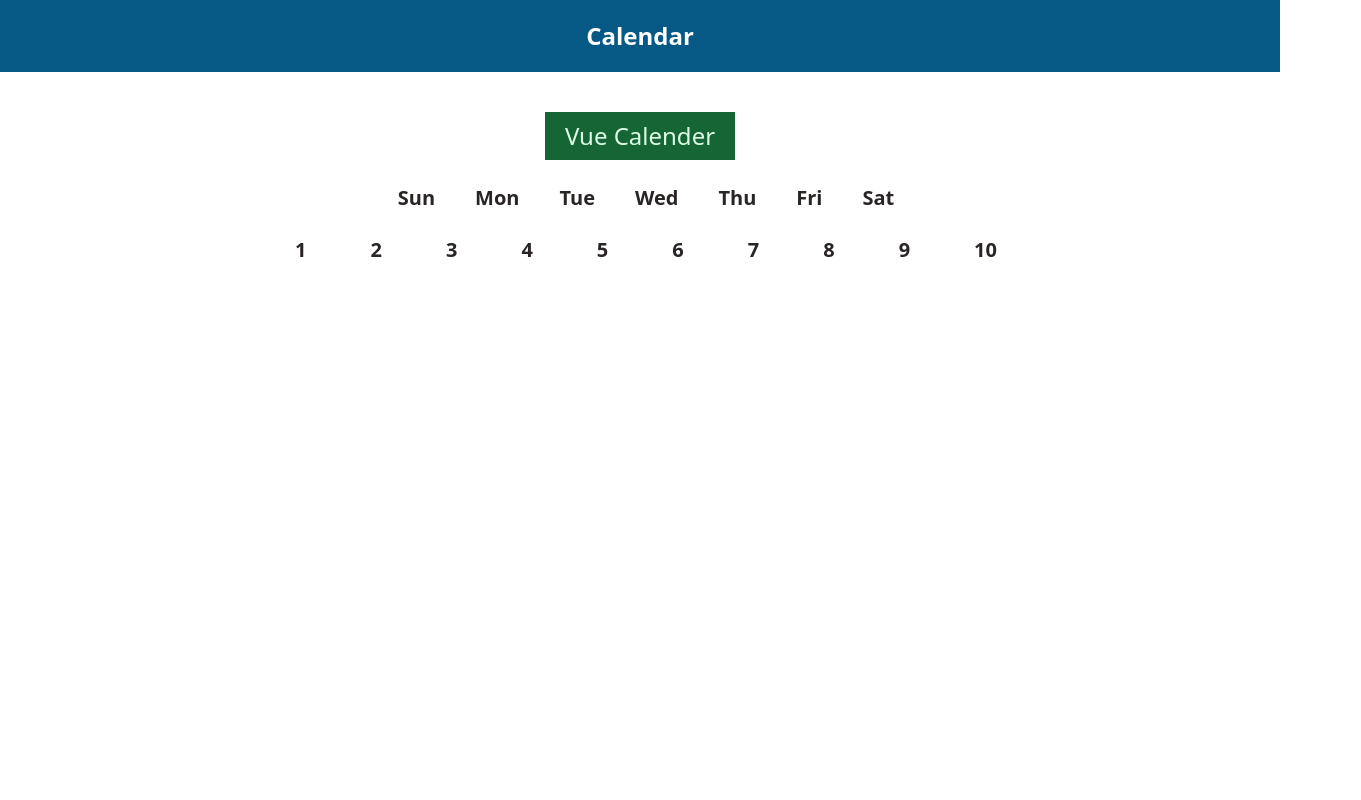
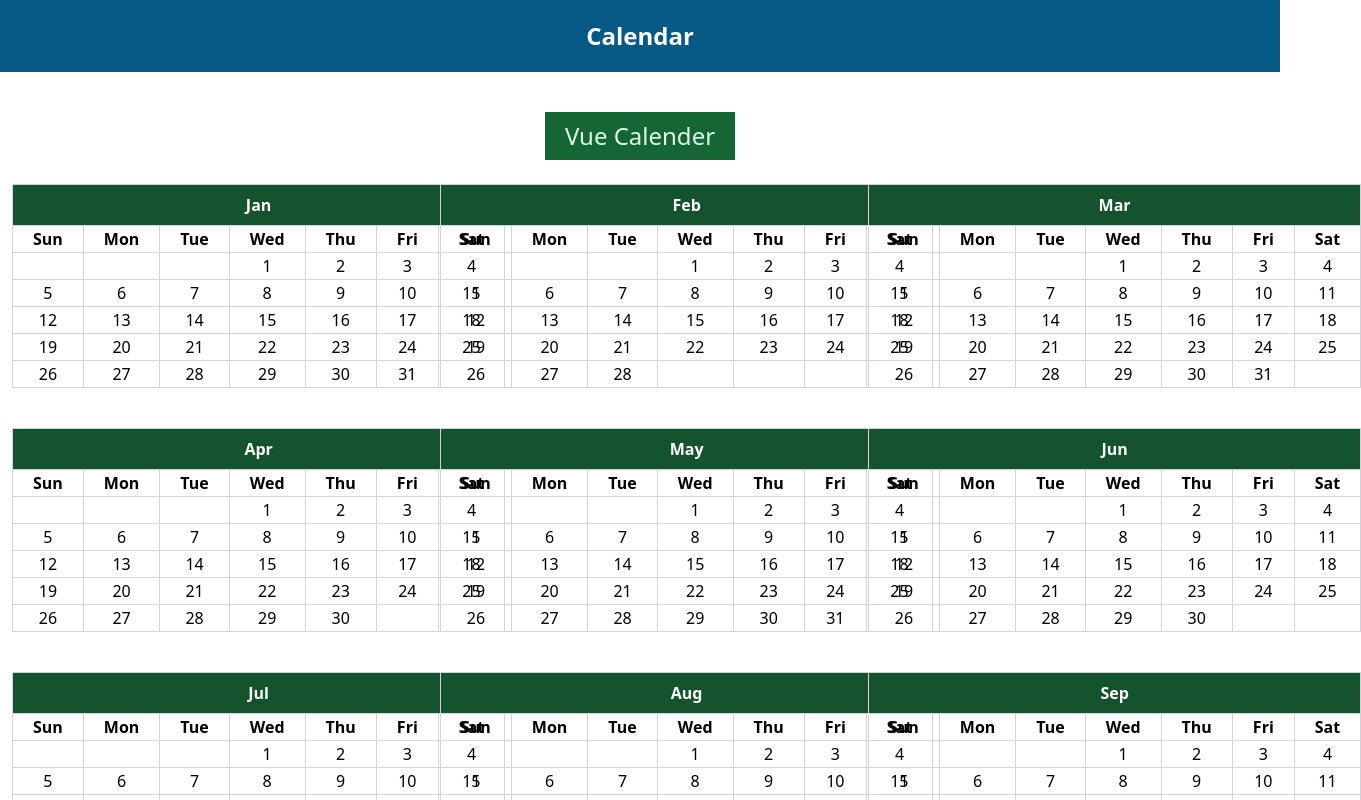
Before and after one commit to rayhanalshorif133/Play-With-Vue_Js, a Vue app in the folder raw_vue3/app_2/: page / in a window 1280 px wide. Shown: the top 800 px of the page, 1361 px wide, since content can reach past the window. Built offline with nearby package versions, Linux system fonts and the light colour scheme.

Commit message:
calender

```diff
--- a/raw_vue3/app_2/src/components/Calendar.vue
+++ b/raw_vue3/app_2/src/components/Calendar.vue
@@ -1,5 +1,5 @@
 <template>
-  <div>
+  <div class="mb-20">
     <Header title="Calendar" />
     <div class="text-center mx-auto justify-center mt-10 space-x-3">
       <h3
@@ -7,26 +7,31 @@
       >
         Vue Calender
       </h3>
-      <section class="mt-6 flex space-x-10 justify-center">
-        <p class="text-xl font-semibold text-stone-800" v-for="(item,index) in days" :key="index">{{item}}</p>
-      </section>
-      <section class="mt-6 flex flex-wrap space-x-[4rem] justify-center">
-        <p class="text-xl font-semibold text-stone-800" v-for="(item,index) in 10" :key="index">{{item}}</p>
-      </section>
+      <div class="grid grid-cols-3 gap-4">
+        <CalendarItem month="Jan" year="2023" />
+        <CalendarItem month="Feb" year="2023" />
+        <CalendarItem month="Mar" year="2023" />
+        <CalendarItem month="Apr" year="2023" />
+        <CalendarItem month="May" year="2023" />
+        <CalendarItem month="Jun" year="2023" />
+        <CalendarItem month="Jul" year="2023" />
+        <CalendarItem month="Aug" year="2023" />
+        <CalendarItem month="Sep" year="2023" />
+        <CalendarItem month="Oct" year="2023" />
+        <CalendarItem month="Nov" year="2023" />
+        <CalendarItem month="Dec" year="2023" />
+      </div>
     </div>
   </div>
 </template>
 
 <script>
 import Header from "./Header.vue";
+import CalendarItem from "./_partials/CalendarItem.vue";
 export default {
   components: {
     Header,
-  },
-  data() {
-    return {
-      days: ["Sun", "Mon", "Tue", "Wed", "Thu", "Fri", "Sat"],
-    };
+    CalendarItem,
   },
 };
 </script>
--- /dev/null
+++ b/raw_vue3/app_2/src/components/_partials/CalendarItem.vue
@@ -0,0 +1,76 @@
+<template>
+  <div class="mx-auto justify-center">
+    <table
+      class="border border-gray-300 justify-center mx-auto w-fit text-center mt-6"
+    >
+      <tr>
+        <th colspan="7" class="bg-green-900 py-2 text-base text-white">
+          {{ month }}
+        </th>
+      </tr>
+      <tr>
+        <th
+          v-for="(day, index) in days"
+          :key="index"
+          class="px-5 border border-gray-300"
+        >
+          {{ day }}
+        </th>
+      </tr>
+      <tr v-for="(col, col_index) in 5" :key="col_index" v-once>
+        <td
+          class="border border-gray-300"
+          v-for="(item, item_index) in 7"
+          :key="item_index"
+          v-once
+        >
+          <span v-if="return_value <= totalDays()">
+            <span v-if="col_index == 0 && item_index > 2">
+              {{ return_value++ }}
+            </span>
+            <span v-else-if="col_index > 0">{{ return_value++ }}</span>
+          </span>
+        </td>
+      </tr>
+    </table>
+  </div>
+</template>
+
+<script>
+export default {
+  props: {
+    month: {
+      type: String,
+      required: true,
+    },
+    year:{
+      type: String,
+      required: true,
+    }
+  },
+  mounted() {
+    this.totalDays();
+  },
+  data() {
+    return {
+      days: ["Sun", "Mon", "Tue", "Wed", "Thu", "Fri", "Sat"],
+      months : ["Jan","Feb","Mar","Apr","May","Jun","Jul","Aug","Sep","Oct","Nov","Dec"],
+      total_days: 1,
+      return_value: 1,
+    };
+  },
+  methods: {
+    getDaysInMonth(month, year) {
+      const GET_MONTH = this.months.indexOf(month) + 1;
+      const days = new Date(year, GET_MONTH, 0).getDate();
+      return days;
+    },
+    totalDays() {
+      this.total_days = this.getDaysInMonth(this.month, this.year);
+      return this.total_days;
+    },
+  },
+};
+</script>
+
+<style></style>
```
